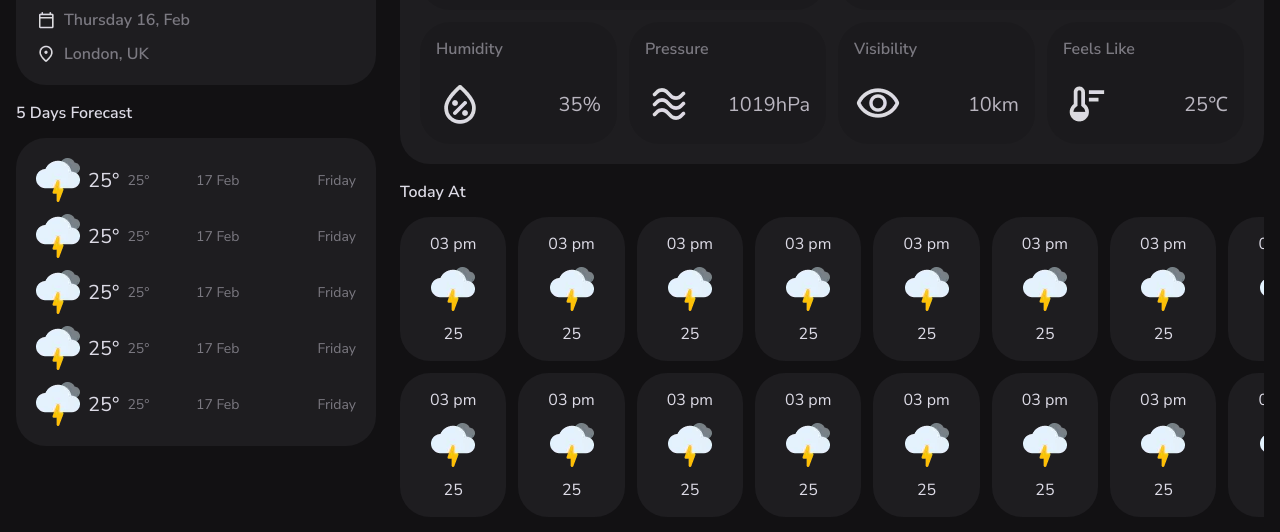
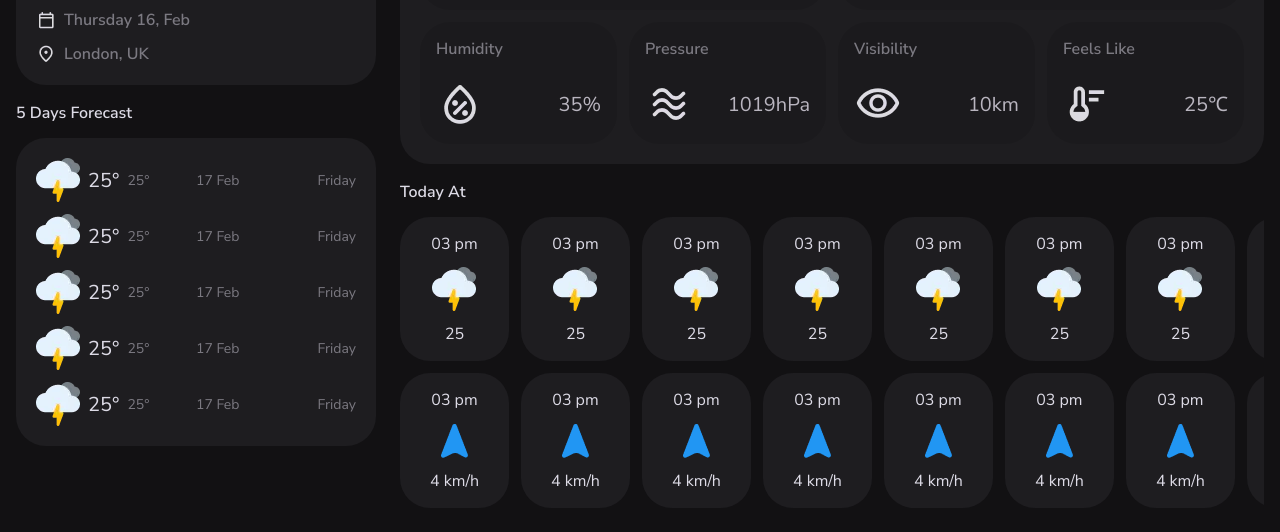
Before and after one commit to splawskip/WeatherWise, a website built with Vite: page index.html in a window 1280 px wide. Shown: the part 325-857 px from the top of the page. Built offline with nearby package versions, Linux system fonts and the light colour scheme.

Commit message:
Create box-shadow variable and add wind-direction icon

```diff
--- a/index.html
+++ b/index.html
@@ -272,43 +272,43 @@
             </div>
             <div class="today-at-card">
               <time class="today-at-card__label">03 pm</time>
-              <img loading="lazy" src="/imgs/weather-thundery.webp" srcset="/imgs/weather-thundery.webp 36w, /imgs/weather-thundery-desktop.webp 44w" sizes="(min-width: 1200px) 44px, 36px" alt="" class="today-at-card__icon" />
-              <p class="today-at-card__label">25</p>
+              <img loading="lazy" src="/icons/wind-direction-mobile.webp" srcset="/icons/wind-direction-mobile.webp 36w, /icons/wind-direction-mobile.webp 44w" sizes="(min-width: 1200px) 44px, 36px" alt="" class="today-at-card__icon" />
+              <p class="today-at-card__label">4 km/h</p>
             </div>
             <div class="today-at-card">
               <time class="today-at-card__label">03 pm</time>
-              <img loading="lazy" src="/imgs/weather-thundery.webp" srcset="/imgs/weather-thundery.webp 36w, /imgs/weather-thundery-desktop.webp 44w" sizes="(min-width: 1200px) 44px, 36px" alt="" class="today-at-card__icon" />
-              <p class="today-at-card__label">25</p>
+              <img loading="lazy" src="/icons/wind-direction-mobile.webp" srcset="/icons/wind-direction-mobile.webp 36w, /icons/wind-direction-mobile.webp 44w" sizes="(min-width: 1200px) 44px, 36px" alt="" class="today-at-card__icon" />
+              <p class="today-at-card__label">4 km/h</p>
             </div>
             <div class="today-at-card">
               <time class="today-at-card__label">03 pm</time>
-              <img loading="lazy" src="/imgs/weather-thundery.webp" srcset="/imgs/weather-thundery.webp 36w, /imgs/weather-thundery-desktop.webp 44w" sizes="(min-width: 1200px) 44px, 36px" alt="" class="today-at-card__icon" />
-              <p class="today-at-card__label">25</p>
+              <img loading="lazy" src="/icons/wind-direction-mobile.webp" srcset="/icons/wind-direction-mobile.webp 36w, /icons/wind-direction-mobile.webp 44w" sizes="(min-width: 1200px) 44px, 36px" alt="" class="today-at-card__icon" />
+              <p class="today-at-card__label">4 km/h</p>
             </div>
             <div class="today-at-card">
               <time class="today-at-card__label">03 pm</time>
-              <img loading="lazy" src="/imgs/weather-thundery.webp" srcset="/imgs/weather-thundery.webp 36w, /imgs/weather-thundery-desktop.webp 44w" sizes="(min-width: 1200px) 44px, 36px" alt="" class="today-at-card__icon" />
-              <p class="today-at-card__label">25</p>
+              <img loading="lazy" src="/icons/wind-direction-mobile.webp" srcset="/icons/wind-direction-mobile.webp 36w, /icons/wind-direction-mobile.webp 44w" sizes="(min-width: 1200px) 44px, 36px" alt="" class="today-at-card__icon" />
+              <p class="today-at-card__label">4 km/h</p>
             </div>
             <div class="today-at-card">
               <time class="today-at-card__label">03 pm</time>
-              <img loading="lazy" src="/imgs/weather-thundery.webp" srcset="/imgs/weather-thundery.webp 36w, /imgs/weather-thundery-desktop.webp 44w" sizes="(min-width: 1200px) 44px, 36px" alt="" class="today-at-card__icon" />
-              <p class="today-at-card__label">25</p>
+              <img loading="lazy" src="/icons/wind-direction-mobile.webp" srcset="/icons/wind-direction-mobile.webp 36w, /icons/wind-direction-mobile.webp 44w" sizes="(min-width: 1200px) 44px, 36px" alt="" class="today-at-card__icon" />
+              <p class="today-at-card__label">4 km/h</p>
             </div>
             <div class="today-at-card">
               <time class="today-at-card__label">03 pm</time>
-              <img loading="lazy" src="/imgs/weather-thundery.webp" srcset="/imgs/weather-thundery.webp 36w, /imgs/weather-thundery-desktop.webp 44w" sizes="(min-width: 1200px) 44px, 36px" alt="" class="today-at-card__icon" />
-              <p class="today-at-card__label">25</p>
+              <img loading="lazy" src="/icons/wind-direction-mobile.webp" srcset="/icons/wind-direction-mobile.webp 36w, /icons/wind-direction-mobile.webp 44w" sizes="(min-width: 1200px) 44px, 36px" alt="" class="today-at-card__icon" />
+              <p class="today-at-card__label">4 km/h</p>
             </div>
             <div class="today-at-card">
               <time class="today-at-card__label">03 pm</time>
-              <img loading="lazy" src="/imgs/weather-thundery.webp" srcset="/imgs/weather-thundery.webp 36w, /imgs/weather-thundery-desktop.webp 44w" sizes="(min-width: 1200px) 44px, 36px" alt="" class="today-at-card__icon" />
-              <p class="today-at-card__label">25</p>
+              <img loading="lazy" src="/icons/wind-direction-mobile.webp" srcset="/icons/wind-direction-mobile.webp 36w, /icons/wind-direction-mobile.webp 44w" sizes="(min-width: 1200px) 44px, 36px" alt="" class="today-at-card__icon" />
+              <p class="today-at-card__label">4 km/h</p>
             </div>
             <div class="today-at-card">
               <time class="today-at-card__label">03 pm</time>
-              <img loading="lazy" src="/imgs/weather-thundery.webp" srcset="/imgs/weather-thundery.webp 36w, /imgs/weather-thundery-desktop.webp 44w" sizes="(min-width: 1200px) 44px, 36px" alt="" class="today-at-card__icon" />
-              <p class="today-at-card__label">25</p>
+              <img loading="lazy" src="/icons/wind-direction-mobile.webp" srcset="/icons/wind-direction-mobile.webp 36w, /icons/wind-direction-mobile.webp 44w" sizes="(min-width: 1200px) 44px, 36px" alt="" class="today-at-card__icon" />
+              <p class="today-at-card__label">4 km/h</p>
             </div>
           </div>
         </section>
--- a/src/scss/components/_button.scss
+++ b/src/scss/components/_button.scss
@@ -40,7 +40,7 @@
 
 		&:hover {
 			background-color: var(--clr-white-alpha-10);
-			box-shadow: 0 1px 3px rgb(0 0 0 / 50%);
+			box-shadow: var(--box-shadow-default);
 		}
 	}
 
@@ -49,7 +49,7 @@
 		background-color: var(--clr-accent);
 
 		&:hover {
-			box-shadow: 0 1px 3px rgb(0 0 0 / 50%);
+			box-shadow: var(--box-shadow-default);
 		}
 	}
 
--- a/src/scss/components/_current-weather-card.scss
+++ b/src/scss/components/_current-weather-card.scss
@@ -76,7 +76,7 @@
 		font-size: var(--fs-content-2);
 		font-weight: var(--weight-semibold);
 		line-height: 1.375rem;
-		color:var(--clr-on-surface-v1);
+		color: var(--clr-on-surface-v1);
 
 		&::before {
 			display: inline-block;
--- a/src/scss/components/_search.scss
+++ b/src/scss/components/_search.scss
@@ -29,7 +29,7 @@
 
 		&:hover {
 			background-color: var(--clr-white-alpha-10);
-			box-shadow: 0 1px 3px rgb(0 0 0 / 50%);
+			box-shadow: var(--box-shadow-default);
 		}
 	}
 
--- a/src/scss/core/_root.scss
+++ b/src/scss/core/_root.scss
@@ -54,13 +54,16 @@
 	--radius-pill: 30px;
 	--radius-circle: 50%;
 
+	/* Box shadows */
+	--box-shadow-default: 0 1px 3px hsl(0deg 0% 0% / 50%);
+
 	/// Root defaults.
 	font-family: 'Nunito Sans', sans-serif;
 	color: var(--clr-white);
 	background-color: var(--clr-woodsmoke);
-    text-rendering: optimizelegibility;
-    scroll-behavior: smooth;
-    -webkit-overflow-scrolling: touch;
-    -moz-osx-font-smoothing: grayscale;
-    -webkit-font-smoothing: subpixel-antialiased;
+	text-rendering: optimizelegibility;
+	scroll-behavior: smooth;
+	-webkit-overflow-scrolling: touch;
+	-moz-osx-font-smoothing: grayscale;
+	-webkit-font-smoothing: subpixel-antialiased;
 }
--- a/src/scss/layout/_grid.scss
+++ b/src/scss/layout/_grid.scss
@@ -15,6 +15,7 @@
 
 	&--scrollable {
 		width: 100%;
+		padding-bottom: 1.5rem;
 		overflow: auto;
 		white-space: nowrap;
 	}
```
Also changed, not shown: public/icons/wind-direction-mobile.webp (added).
